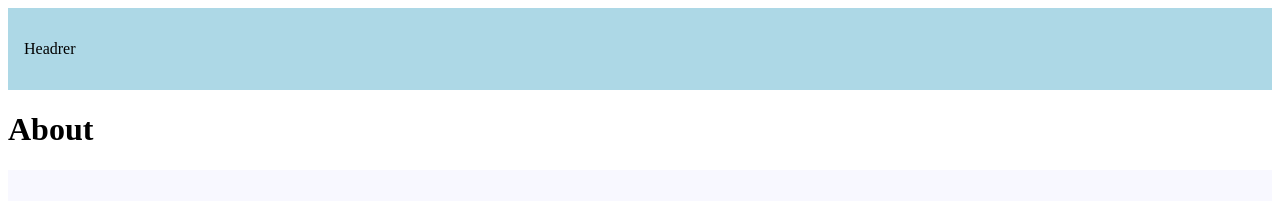
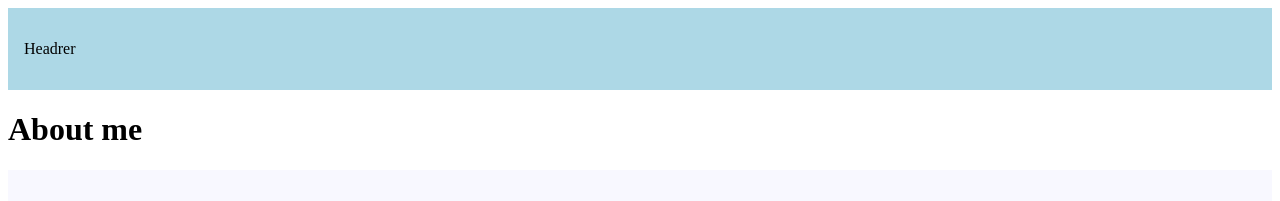
Before and after one commit to Alisha-Reddy/next-crash-course, a Next.js app: page /about in a window 1280 px wide. Shown: the top 201 px of the page. Built offline with nearby package versions, Linux system fonts and the light colour scheme.

Commit message:
static metadata object configuration

```diff
--- a/src/app/about/page.tsx
+++ b/src/app/about/page.tsx
@@ -1,3 +1,7 @@
+export const metadata = {
+    title: "About Codevolution",
+};
+
 export default function About() {
-    return <h1>About</h1>
+    return <h1>About me</h1>
 }
```
